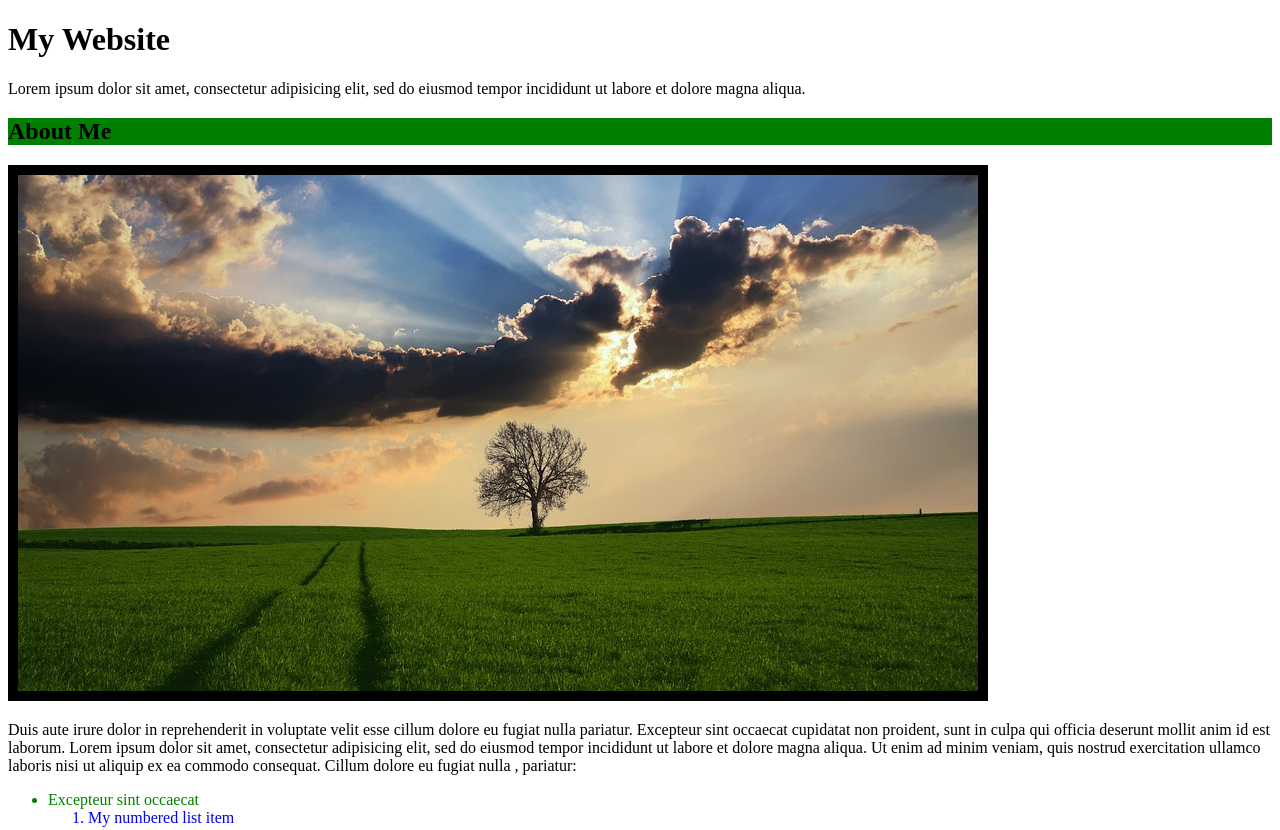
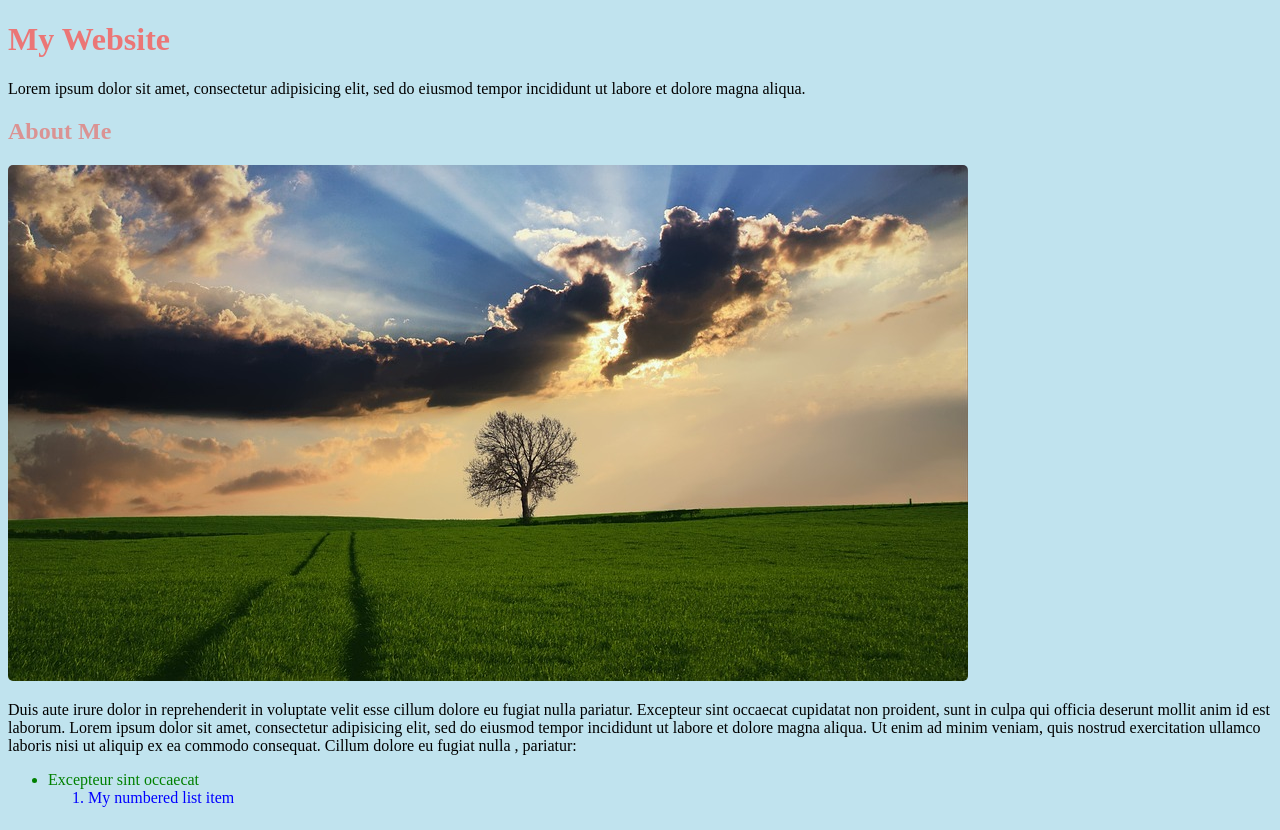
Before and after one commit to joyeuse-cloud/css-course, a plain HTML site: page index.html in a window 1280 px wide. Shown: the top 830 px of the page. Drawn offline with Linux system fonts and the light colour scheme; files that its build step writes are made by us from their sources; files whose address does not match are found by name.

Commit message:
coloring

```diff
--- a/style.css
+++ b/style.css
@@ -1,3 +1,16 @@
+body{
+    background: rgb(192, 227, 238);
+}
+
+#title{
+    color: rgb(235, 118, 118);
+}
+.subtitle{
+    color: rgb(218, 147, 147);
+}
+
+
+
 h2:hover {
     color: red;
 }
@@ -25,8 +38,8 @@ ul li{
     color: green;
 }
 img[src*="../css/img"]{
-    border: 10px solid black ;
+    border-radius: 5px ;
 }
-h2[Class~=article-subtitle]{
+h2[Class|=article-subtitle]{
     background-color: green;
 }
```
